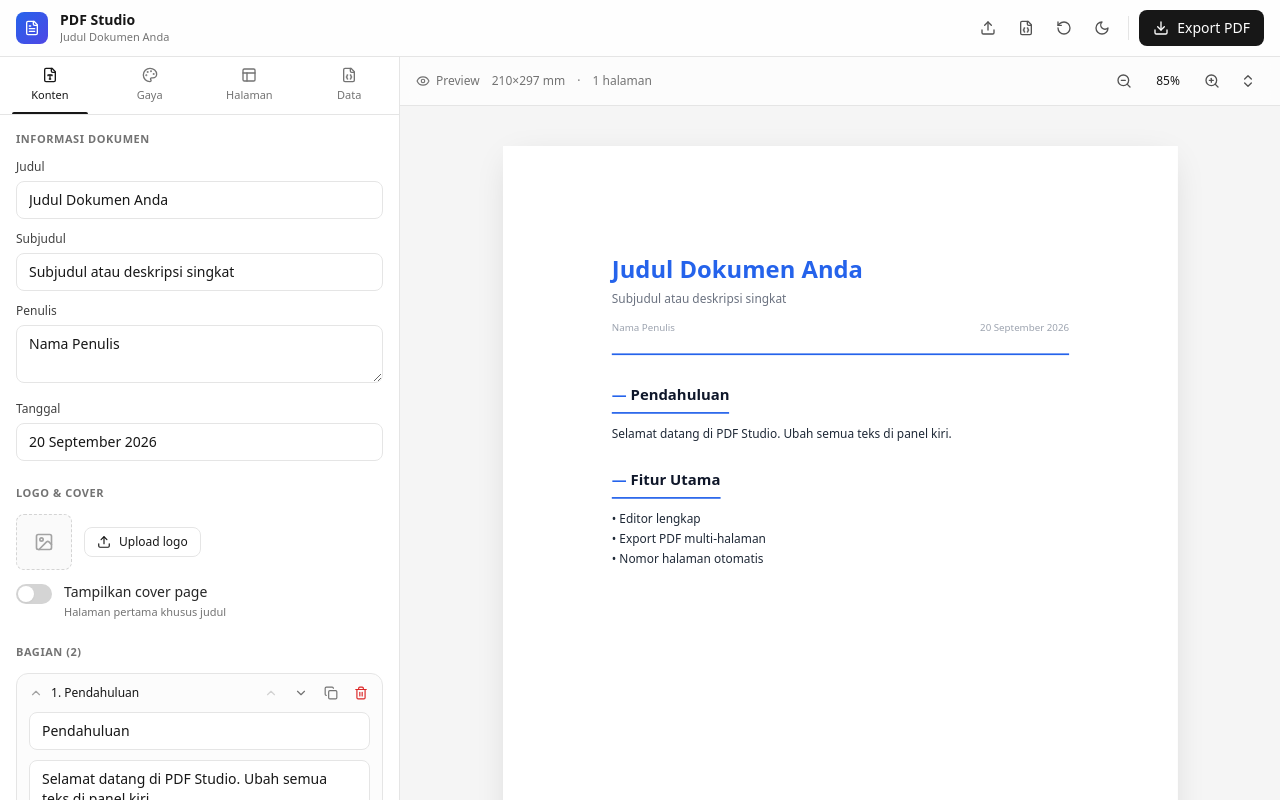
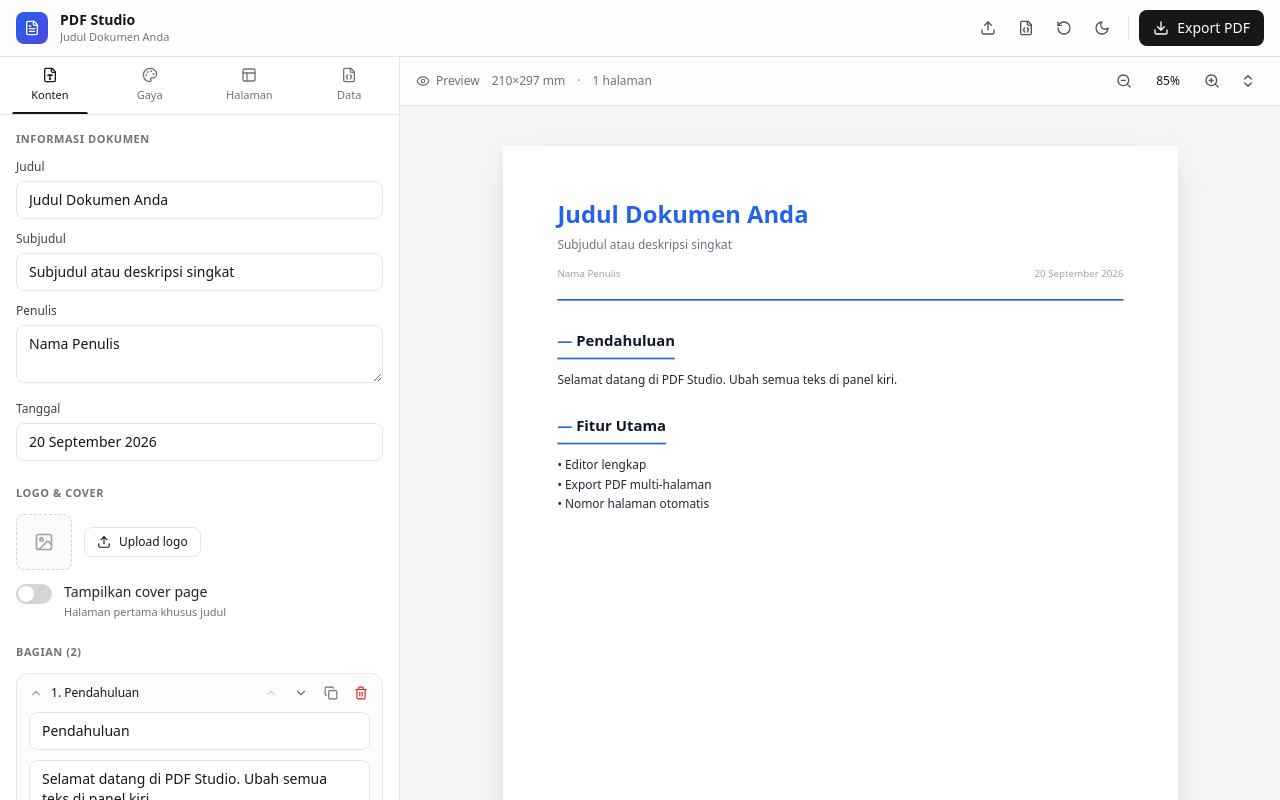
Before and after one commit to jampingkuda2-bot/bot, a Next.js app: page / in a window 1280 px wide. Shown: the top 800 px of the page. Built offline with nearby package versions, Linux system fonts and the light colour scheme.

Commit message:
Simplify return statement in DocBody component
Refactor DocBody component to simplify return statement.

```diff
--- a/app/components/DocBody.jsx
+++ b/app/components/DocBody.jsx
@@ -18,11 +18,7 @@ export default function DocBody({ doc }) {
     );
   }
 
-  return (
-    <div style={{ padding: p, position: 'relative' }}>
-      <ContentSections doc={d} plain={isPlain} />
-    </div>
-  );
+  return <ContentSections doc={d} plain={isPlain} />;
 }
 
 function CoverPage({ doc, plain }) {
```
